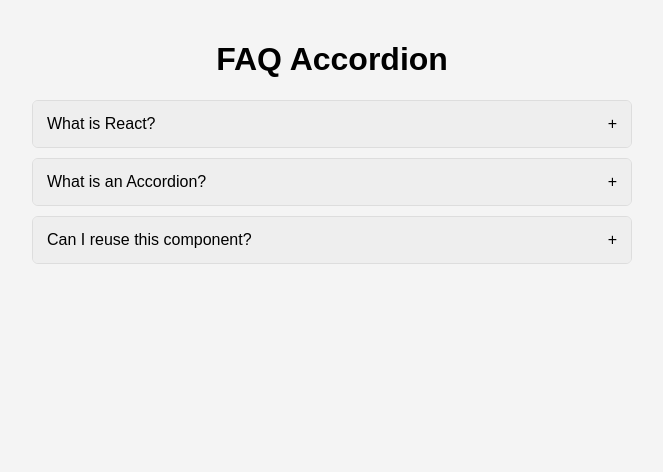
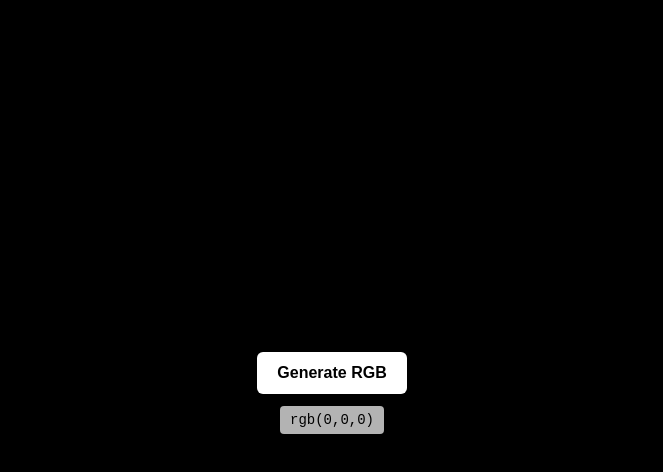
Before and after one commit to gmsijan1/react-practice-component, a React (Vite) app: page / in a window 1280 px wide. Shown: the top 472 px of the page, without its empty margins (308-971 px from the left). Built offline with nearby package versions, Linux system fonts and the light colour scheme.

Commit message:
feat: add random color generator component

```diff
--- a/src/App.jsx
+++ b/src/App.jsx
@@ -1,7 +1,7 @@
-import Accordion from "./components/Accordion";
+import RandomColorRGB from "./components/Random-color-generator";
 
 function App() {
-  return <Accordion />;
+  return <RandomColorRGB />;
 }
 
 export default App;
--- /dev/null
+++ b/src/components/Random-color-generator/index.jsx
@@ -0,0 +1,22 @@
+import { useState } from "react";
+import "./styles.css";
+
+export default function RandomColorRGB() {
+  const [color, setColor] = useState("rgb(0,0,0)");
+
+  function generateRGB() {
+    let r = Math.floor(Math.random() * 256); //0–255
+    let g = Math.floor(Math.random() * 256); //0–255
+    let b = Math.floor(Math.random() * 256); //0–255
+    setColor(`rgb(${r}, ${g}, ${b})`);
+  }
+
+  return (
+    <div className="color-container" style={{ backgroundColor: color }}>
+      <button className="color-btn" onClick={generateRGB}>
+        Generate RGB
+      </button>
+      <p className="color-value">{color}</p>
+    </div>
+  );
+}
--- /dev/null
+++ b/src/components/Random-color-generator/styles.css
@@ -0,0 +1,32 @@
+.color-container {
+  height: 100vh;
+  display: flex;
+  flex-direction: column;
+  justify-content: center;
+  align-items: center;
+  transition: background-color 0.3s ease;
+}
+
+.color-btn {
+  padding: 12px 20px;
+  font-size: 16px;
+  font-weight: 600;
+  border: none;
+  border-radius: 6px;
+  cursor: pointer;
+  background: #ffffff;
+  color: #000;
+}
+
+.color-btn:hover {
+  background: #f0f0f0;
+}
+
+.color-value {
+  margin-top: 12px;
+  font-family: monospace;
+  font-size: 14px;
+  background: rgba(255, 255, 255, 0.7);
+  padding: 6px 10px;
+  border-radius: 4px;
+}
```
